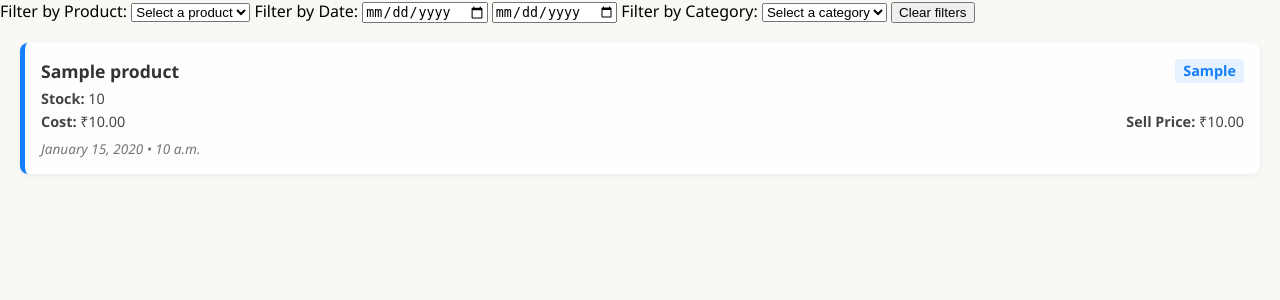
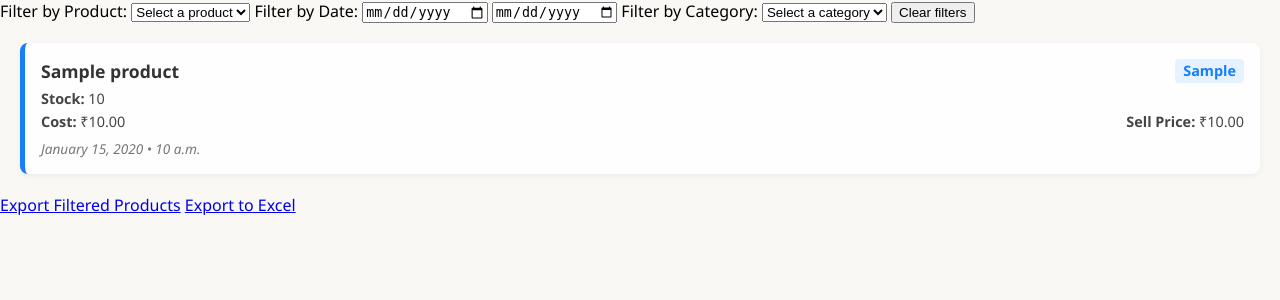
Before and after one commit to mkkotlin/MiniM, a Django app: page /reports/advance_report/ in a window 1280 px wide. Shown: the part 50-350 px from the top of the page. Run offline with Django 5.2, Linux system fonts and the light colour scheme; tables that the repository leaves empty hold one stand-in row (values such as "Sample post").

Commit message:
feat: Filtred download button

```diff
--- a/MiniMart/reports/static/reports/js/advance_report.js
+++ b/MiniMart/reports/static/reports/js/advance_report.js
@@ -77,4 +77,28 @@ $(document).ready(function() {
         });
     });
 
+    $('#export-excel').on('click', function(e) {
+        e.preventDefault();
+        const category = $('#category-filter').val();
+        const product = $('#product-filter').val();
+        const fromDate = $('#from-date-filter').val();
+        const toDate = $('#to-date-filter').val();
+        let url = '/reports/export_filtered_products/?';
+        // console.log(category, product, fromDate, toDate);
+        if (category) {
+            url += `category=${category}&`;
+        }
+        if (product) {
+            url += `name=${product}&`;
+        }
+        if (fromDate) {
+            url += `from_date=${fromDate}&`;
+        }
+        if (toDate) {
+            url += `to_date=${toDate}&`;
+        }
+        url = url.slice(0, -1); // Remove trailing '&'
+        window.location.href = url;
+    });
+
 });
--- a/MiniMart/reports/templates/reports/advance_report.html
+++ b/MiniMart/reports/templates/reports/advance_report.html
@@ -8,7 +8,7 @@
     <link rel="stylesheet" type="text/css" href="{% static 'reports/css/summary.css' %}?v = {{ context.v }}">
     <link rel="stylesheet" type="text/css" href="{% static 'reports/css/advance_report.css' %}?v = {{ context.v }}">
     <script src="https://code.jquery.com/jquery-3.6.0.min.js"></script>
-    <script src="{% static 'reports/js/advance_report.js' %}"></script>
+    <script src="{% static 'reports/js/advance_report.js' %}?v={{ context.v }}"></script>
     <title>Advance Report</title>
 </head>
 <body>
@@ -92,6 +92,9 @@
 
 
     <!--  -->
-
+<div>
+    <a href="{% url 'export_filtered_products' %}">Export Filtered Products</a>
+    <a id="export-excel" href="#">Export to Excel</a>
+</div>
 </body>
 </html>
--- a/MiniMart/reports/urls.py
+++ b/MiniMart/reports/urls.py
@@ -1,5 +1,5 @@
 from django.urls import path
-from . views import sales_summary,  advance_report, get_product_category, get_product_name, get_product_date, get_product_all
+from . views import sales_summary,  advance_report, get_product_category, get_product_name, get_product_date, get_product_all, export_filtered_products
 
 urlpatterns = [
     path('summary/', sales_summary, name='sales_summary'),
@@ -8,4 +8,5 @@ urlpatterns = [
     path('get_product_name/<str:name>/', get_product_name, name='get_product_name'),
     path('get_product_date/<str:from_date>/<str:to_date>/', get_product_date, name='get_product_date'),
     path('get_product_all/', get_product_all, name='get_product_all'),
+    path('export_filtered_products/', export_filtered_products, name='export_filtered_products'),
 ]
--- a/MiniMart/reports/views.py
+++ b/MiniMart/reports/views.py
@@ -1,10 +1,11 @@
-from django.http import JsonResponse
+from django.http import HttpResponse, JsonResponse
 from django.shortcuts import render
 from sales.models import Sale
 from inventory.models import Product
 from django.db.models import Sum
 import random
 from django.db.models.functions import TruncDate
+import xlwt
 
 # Create your views here.
 
@@ -50,3 +51,48 @@ def get_product_date(request, from_date, to_date):
 def get_product_all(request):
     products = Product.objects.all()
     return JsonResponse({'products': list(products.values())})
+
+def export_filtered_products(request):
+
+    category = request.GET.get('category', None)
+    name = request.GET.get('name', None)
+    from_date = request.GET.get('from_date', None)
+    to_date = request.GET.get('to_date', None)
+
+
+
+    products = Product.objects.all()
+    if category:
+        products = Product.objects.filter(category=category)
+        f_name = 'category'+ category + '.xls'
+
+
+
+    if name:
+        products = products.filter(name__icontains=name)
+        f_name = 'name' + name + '.xls'
+
+    if from_date and to_date:
+        products = products.filter(created_at__range=[from_date, to_date])
+        f_name = 'date_' + from_date + '_to_' + to_date + '.xls'
+
+
+
+    response = HttpResponse(content_type='application/ms-excel')
+    response['Content-Disposition'] = f'attachment; filename="{f_name}"'
+    workbook = xlwt.Workbook(encoding='utf-8')
+    worksheet = workbook.add_sheet('Filtered Products')
+    columns = ['ID', 'Name', 'Category', 'Cost Price', 'Selling Price' , 'Created At']
+    for col_num, col_title in enumerate(columns):
+        worksheet.write(0, col_num, col_title)
+    # Write product data
+    # products = Product.objects.all()
+    for row_num, product in enumerate(products, start=1):
+        worksheet.write(row_num, 0, product.id)
+        worksheet.write(row_num, 1, product.name)
+        worksheet.write(row_num, 2, product.category)
+        worksheet.write(row_num, 3, product.cost_price)
+        worksheet.write(row_num, 4, product.selling_price)
+        worksheet.write(row_num, 5, product.created_at.strftime('%Y-%m-%d %H:%M:%S'))
+    workbook.save(response)
+    return response
```
